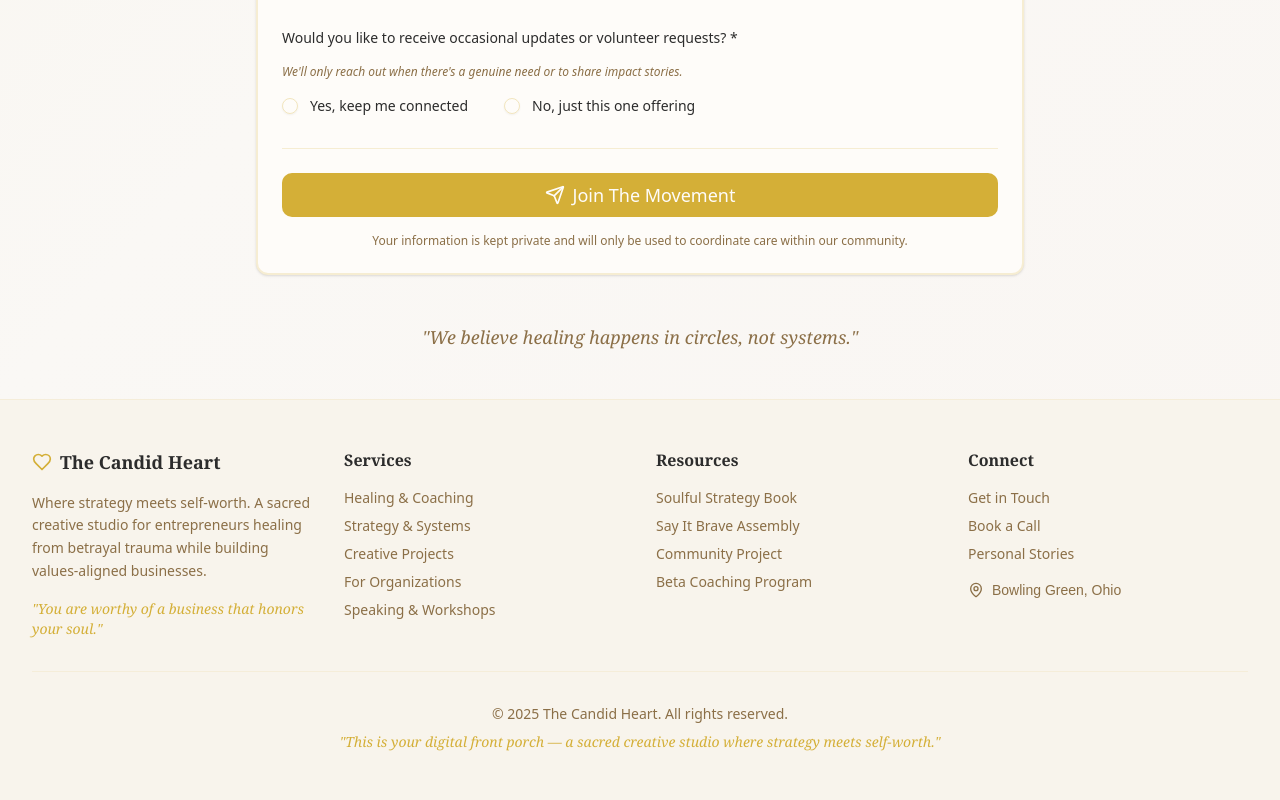
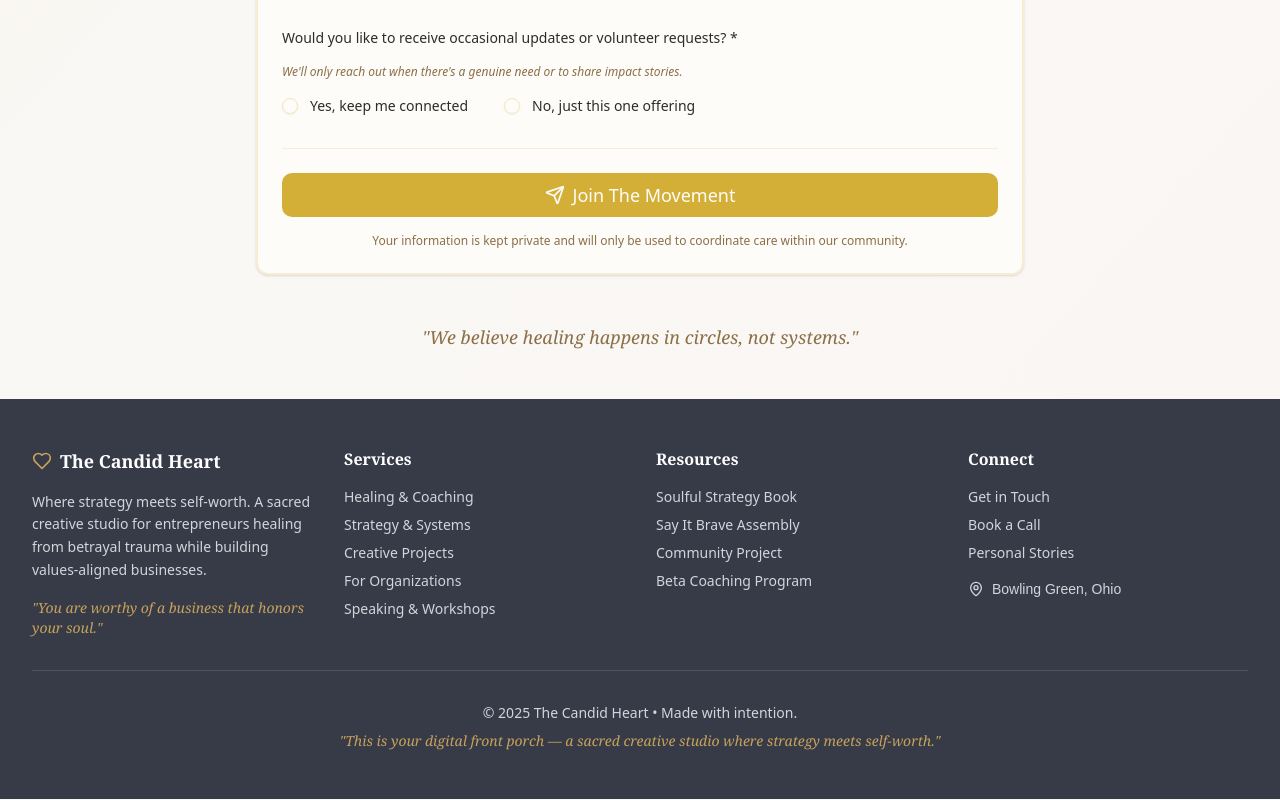
Before and after one commit to Candidheart/thecandidheart, a React (Vite) app in the folder frontend/: page /candid-heart-interest in a window 1280 px wide. Shown: the part 1092-1892 px from the top of the page. Built offline with nearby package versions, Linux system fonts and the light colour scheme.

Commit message:
Update Footer with new color scheme: dark blue-grey background with golden-yellow accents

```diff
--- a/frontend/src/components/Footer.jsx
+++ b/frontend/src/components/Footer.jsx
@@ -6,84 +6,84 @@
   const currentYear = new Date().getFullYear();
 
   return (
-    <footer className="bg-primary/5 border-t border-primary/10">
+    <footer className="bg-[#363B47] text-white">
       <div className="max-w-7xl mx-auto px-4 sm:px-6 lg:px-8 py-12">
         <div className="grid md:grid-cols-4 gap-8">
           {/* Brand */}
           <div className="md:col-span-1">
             <div className="flex items-center space-x-2 mb-4">
-              <Heart className="h-5 w-5 text-primary" />
-              <span className="font-serif text-lg font-semibold text-foreground">
+              <Heart className="h-5 w-5 text-[#C8A25C]" />
+              <span className="font-serif text-lg font-semibold text-white">
                 The Candid Heart
               </span>
             </div>
-            <p className="font-sans text-sm text-muted-foreground leading-relaxed mb-4">
+            <p className="font-sans text-sm text-gray-300 leading-relaxed mb-4">
               Where strategy meets self-worth. A sacred creative studio for entrepreneurs
               healing from betrayal trauma while building values-aligned businesses.
             </p>
-            <p className="font-serif text-sm text-primary italic">
+            <p className="font-serif text-sm text-[#C8A25C] italic">
               "You are worthy of a business that honors your soul."
             </p>
           </div>
 
           {/* Services */}
           <div>
-            <h3 className="font-serif text-base font-semibold text-foreground mb-4">
+            <h3 className="font-serif text-base font-semibold text-white mb-4">
               Services
             </h3>
-            <ul className="space-y-2 font-sans text-sm text-muted-foreground">
-              <li><Link to="/healing" className="hover:text-primary transition-colors">Healing & Coaching</Link></li>
-              <li><Link to="/building" className="hover:text-primary transition-colors">Strategy & Systems</Link></li>
-              <li><Link to="/creating" className="hover:text-primary transition-colors">Creative Projects</Link></li>
-              <li><Link to="/organizations" className="hover:text-primary transition-colors">For Organizations</Link></li>
-              <li><Link to="/speaking" className="hover:text-primary transition-colors">Speaking & Workshops</Link></li>
+            <ul className="space-y-2 font-sans text-sm text-gray-300">
+              <li><Link to="/healing" className="hover:text-[#C8A25C] transition-colors">Healing & Coaching</Link></li>
+              <li><Link to="/building" className="hover:text-[#C8A25C] transition-colors">Strategy & Systems</Link></li>
+              <li><Link to="/creating" className="hover:text-[#C8A25C] transition-colors">Creative Projects</Link></li>
+              <li><Link to="/organizations" className="hover:text-[#C8A25C] transition-colors">For Organizations</Link></li>
+              <li><Link to="/speaking" className="hover:text-[#C8A25C] transition-colors">Speaking & Workshops</Link></li>
             </ul>
           </div>
 
           {/* Resources */}
           <div>
-            <h3 className="font-serif text-base font-semibold text-foreground mb-4">
+            <h3 className="font-serif text-base font-semibold text-white mb-4">
               Resources
             </h3>
-            <ul className="space-y-2 font-sans text-sm text-muted-foreground">
-              <li><Link to="/soulful-strategy-book" className="hover:text-primary transition-colors">Soulful Strategy Book</Link></li>
-              <li><Link to="/say-it-brave" className="hover:text-primary transition-colors">Say It Brave Assembly</Link></li>
-              <li><Link to="/candid-heart-project" className="hover:text-primary transition-colors">Community Project</Link></li>
-              <li><Link to="/coaching" className="hover:text-primary transition-colors">Beta Coaching Program</Link></li>
+            <ul className="space-y-2 font-sans text-sm text-gray-300">
+              <li><Link to="/soulful-strategy-book" className="hover:text-[#C8A25C] transition-colors">Soulful Strategy Book</Link></li>
+              <li><Link to="/say-it-brave" className="hover:text-[#C8A25C] transition-colors">Say It Brave Assembly</Link></li>
+              <li><Link to="/candid-heart-project" className="hover:text-[#C8A25C] transition-colors">Community Project</Link></li>
+              <li><Link to="/coaching" className="hover:text-[#C8A25C] transition-colors">Beta Coaching Program</Link></li>
             </ul>
           </div>
 
           {/* Connect */}
           <div>
-            <h3 className="font-serif text-base font-semibold text-foreground mb-4">
+            <h3 className="font-serif text-base font-semibold text-white mb-4">
               Connect
             </h3>
-            <ul className="space-y-2 font-sans text-sm text-muted-foreground">
-              <li><Link to="/contact" className="hover:text-primary transition-colors">Get in Touch</Link></li>
-              <li><Link to="/book-call" className="hover:text-primary transition-colors">Book a Call</Link></li>
+            <ul className="space-y-2 font-sans text-sm text-gray-300">
+              <li><Link to="/contact" className="hover:text-[#C8A25C] transition-colors">Get in Touch</Link></li>
+              <li><Link to="/book-call" className="hover:text-[#C8A25C] transition-colors">Book a Call</Link></li>
               <li>
                 <a
                   href="https://samanthajosette.me"
                   target="_blank"
                   rel="noopener noreferrer"
-                  className="hover:text-primary transition-colors"
+                  className="hover:text-[#C8A25C] transition-colors"
                 >
                   Personal Stories
                 </a>
               </li>
             </ul>
-            <div className="mt-4 flex items-center space-x-2 text-sm text-muted-foreground">
+            <div className="mt-4 flex items-center space-x-2 text-sm text-gray-300">
               <MapPin className="h-4 w-4" />
               <span>Bowling Green, Ohio</span>
             </div>
           </div>
         </div>
 
-        <div className="border-t border-primary/10 mt-8 pt-8 text-center">
-          <p className="font-sans text-sm text-muted-foreground">
-            © {currentYear} The Candid Heart. All rights reserved.
+        <div className="border-t border-gray-600 mt-8 pt-8 text-center">
+          <p className="font-sans text-sm text-gray-300">
+            © {currentYear} The Candid Heart • Made with intention.
           </p>
-          <p className="font-serif text-sm text-primary italic mt-2">
+          <p className="font-serif text-sm text-[#C8A25C] italic mt-2">
             "This is your digital front porch — a sacred creative studio where strategy meets self-worth."
           </p>
         </div>
```
